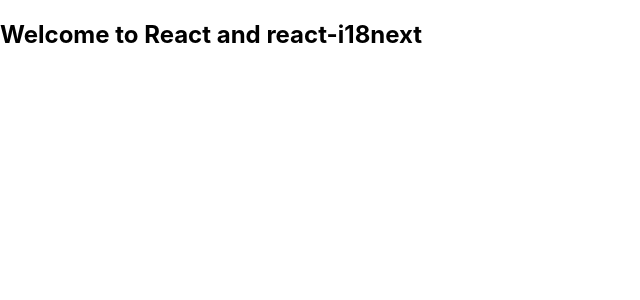
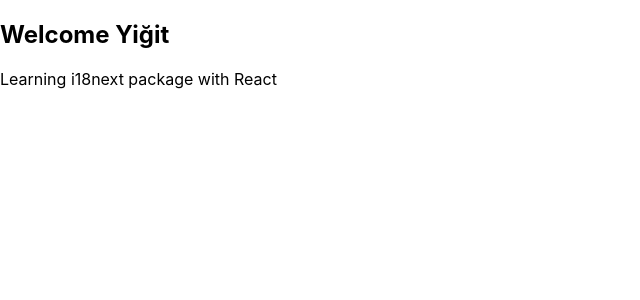
Before and after one commit to yeged/React-i18next, a React (Create React App) app: page / in a window 1280 px wide. Shown: the top 300 px of the page, without its empty margins (0-640 px from the left). Built offline with nearby package versions, Linux system fonts and the light colour scheme.

Commit message:
Edited translation json

```diff
--- a/public/assets/locales/en/translation.json
+++ b/public/assets/locales/en/translation.json
@@ -1,3 +1,7 @@
 {
-    "welcome_to_react": "Welcome to React and react-i18next"
-}
+    "title": "Welcome {{name}}",
+    "description": {
+      "part1": "Learning i18next package with React",
+      "part2": "Switch language between english and german using buttons above."
+    }
+  }
--- a/src/App.tsx
+++ b/src/App.tsx
@@ -1,8 +1,14 @@
 import './App.css';
-import { useEffect, useState } from 'react';
+import { useTranslation } from 'react-i18next';
 
 function App() {
-  return <div className="App">Hello world Language Package</div>;
+  const { t } = useTranslation();
+  return (
+    <div>
+      <h2>{t('title', { name: 'Yiğit' })}</h2>
+      <p>{t('description.part1')}</p>
+    </div>
+  );
 }
 
 export default App;
--- a/src/index.tsx
+++ b/src/index.tsx
@@ -1,9 +1,9 @@
 import React, { Suspense } from 'react';
 import ReactDOM from 'react-dom';
 import './index.css';
-//import App from './App';
+import App from './App';
 import i18n from 'i18next';
-import { useTranslation, initReactI18next } from 'react-i18next';
+import { initReactI18next } from 'react-i18next';
 import LanguageDedector from 'i18next-browser-languagedetector';
 import HttpApi from 'i18next-http-backend';
 
@@ -33,10 +33,6 @@
       loadPath: '/assets/locales/{{lng}}/translation.json',
     },
   });
-function App() {
-  const { t } = useTranslation();
-  return <h2>{t('welcome_to_react')}</h2>;
-}
 
 ReactDOM.render(
   <React.StrictMode>
```
Also changed, not shown: public/assets/locales/de/translation.json (added, +7 -0 lines), public/assets/locales/tr/translation.json (+6 -2 lines).
